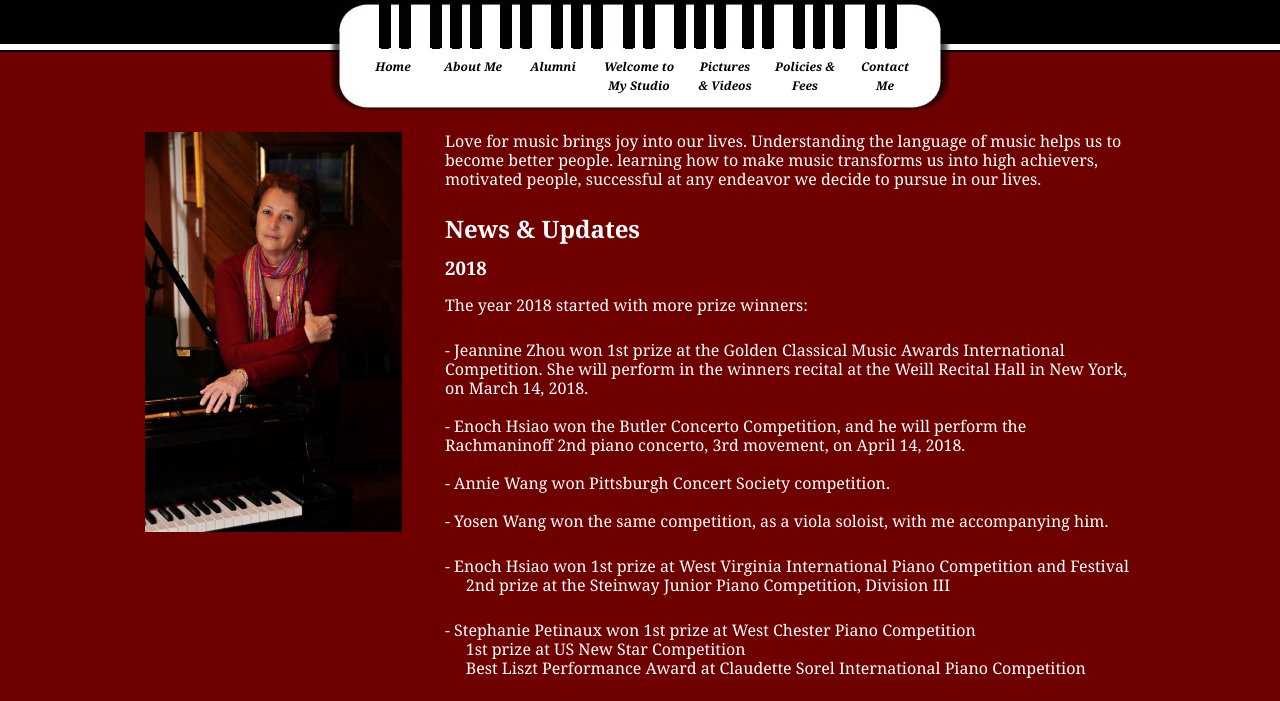
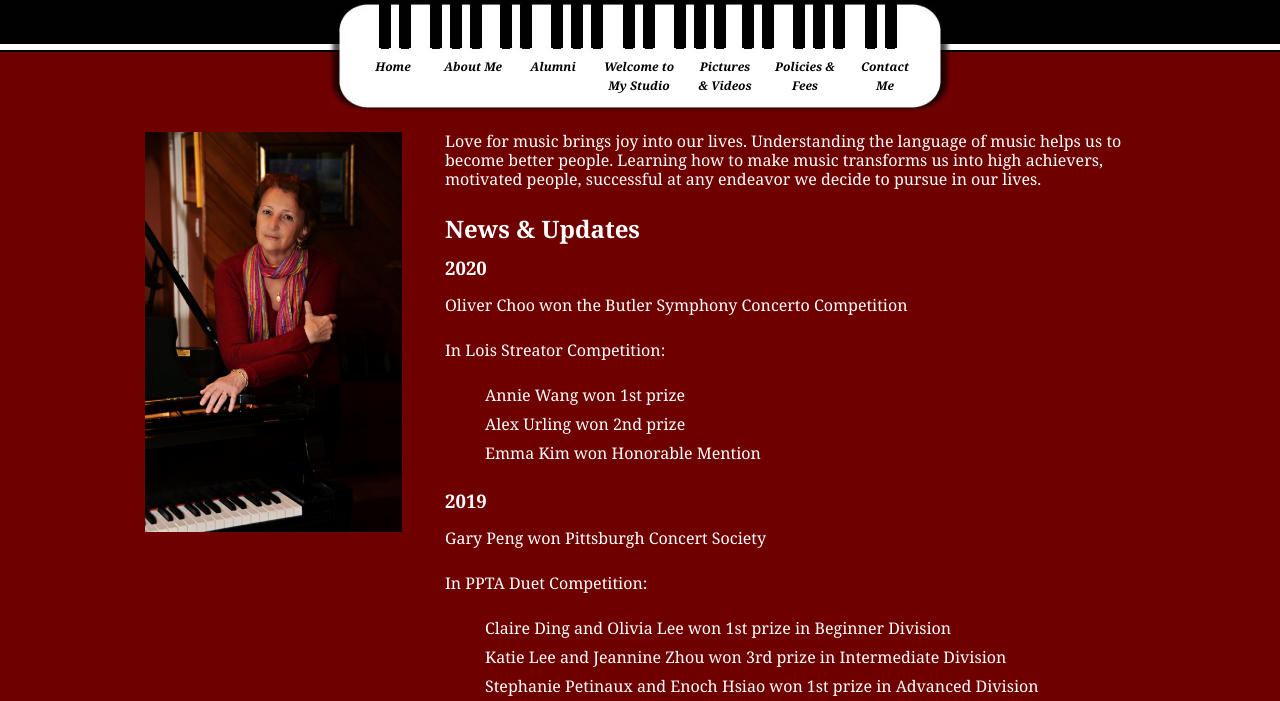
Before and after one commit to rdlucas2/marinawebsite, a plain HTML site: page index.html in a window 1280 px wide. Shown: the part 96-797 px from the top of the page. Drawn offline with Linux system fonts and the light colour scheme.

Commit message:
add text updates

```diff
--- a/index.html
+++ b/index.html
@@ -38,9 +38,37 @@
 
         <div id="body_wrapper">
             <div id="main_content">
-                <p style="padding-top:0px; margin-top:0px;">Love for music brings joy into our lives. Understanding the language of music helps us to become better people. learning how to make music transforms us into high achievers, motivated people, successful at any endeavor we decide to pursue
+                <p style="padding-top:0px; margin-top:0px;">Love for music brings joy into our lives. Understanding the language of music helps us to become better people. Learning how to make music transforms us into high achievers, motivated people, successful at any endeavor we decide to pursue
                     in our lives. </p>
                 <h2>News &amp; Updates</h2>
+
+                <h3>2020</h3>
+
+                <p>Oliver Choo won the Butler Symphony Concerto Competition</p>
+
+                <p>In Lois Streator Competition: </p>
+                <ul>
+                    <li>Annie Wang won 1st prize</li>
+
+                    <li>Alex Urling won 2nd prize</li>
+
+                    <li>Emma Kim won Honorable Mention</li>
+                </ul>
+
+                <h3>2019</h3>
+
+                <p>Gary Peng won Pittsburgh Concert Society</p>
+
+                <p>In PPTA Duet Competition:</p>
+                <ul>
+                    <li>Claire Ding and Olivia Lee won 1st prize in Beginner Division</li>
+
+                    <li>Katie Lee and Jeannine Zhou won 3rd prize in Intermediate Division</li>
+
+                    <li>Stephanie Petinaux and Enoch Hsiao won 1st prize in Advanced Division</li>
+
+                    <li>Enoch Hsiao won the PPTA Scholarship Competition</li>
+                </ul>
 
                 <h3>2018</h3>
 
```
Also changed, not shown: Alumni.html (+10 -0 lines).
